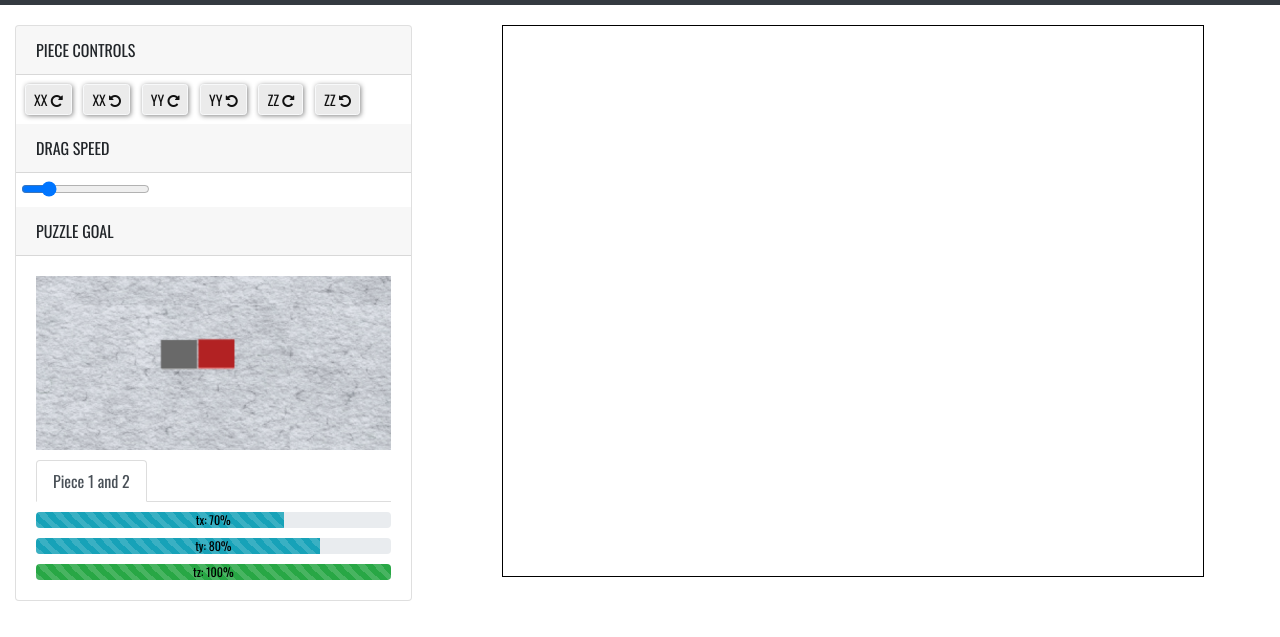
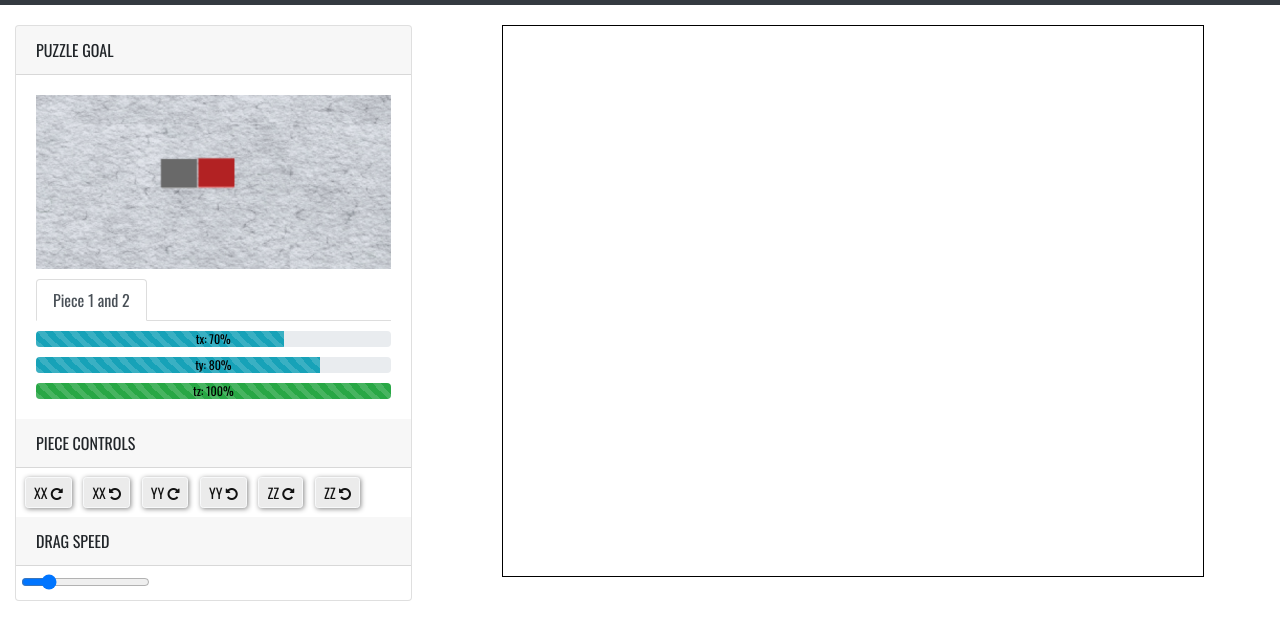
Before and after one commit to DanielaSimoes/cv, a plain HTML site: page index.html in a window 1280 px wide. Shown: the part 51-688 px from the top of the page. Drawn offline with nearby package versions, Linux system fonts and the light colour scheme.

Commit message:
Img puzzle goal and puzzle goal up

```diff
--- a/index.html
+++ b/index.html
@@ -43,6 +43,22 @@
             <div class="col-lg-4">
                 <div class="card">
                     <div class="card-header text-uppercase">
+                        puzzle goal <span id="puzzle_success"  class="badge badge-success">Success</span>
+                    </div>
+                    <div class="card-body">
+                        <div class="row">
+                            <div class="col-lg-12">
+                                <img id="helper_img" src="img/puzzle1.png" style="width: 100%;">
+                            </div>
+                        </div>
+                        <div class="row" style="margin-top: 10px">
+                            <div class="col-lg-12">
+                                <ul class="nav nav-tabs" id="completed_list" role="list"></ul>
+                                <div class="tab-content" id="completed_content"></div>
+                            </div>
+                        </div>
+                    </div>
+                    <div class="card-header text-uppercase">
                         piece controls
                     </div>
                     <div class="card-body" style="padding: 5px">
@@ -58,22 +74,6 @@
                     </div>
                     <div class="card-body" style="padding: 5px">
                         <input type="range" id="speed" min="0.001" value="0.0026" max="0.01" step="0.0001">
-                    </div>
-                    <div class="card-header text-uppercase">
-                        puzzle goal <span id="puzzle_success"  class="badge badge-success">Success</span>
-                    </div>
-                    <div class="card-body">
-                        <div class="row">
-                            <div class="col-lg-12">
-                                <img src="img/puzzle1.png" style="width: 100%;">
-                            </div>
-                        </div>
-                        <div class="row" style="margin-top: 10px">
-                            <div class="col-lg-12">
-                                <ul class="nav nav-tabs" id="completed_list" role="list"></ul>
-                                <div class="tab-content" id="completed_content"></div>
-                            </div>
-                        </div>
                     </div>
                 </div>
             </div>
--- a/js/cv/runWebGL.js
+++ b/js/cv/runWebGL.js
@@ -17,6 +17,8 @@ function runWebGL() {
             selected_obj_id = puzzle_definition["puzzle_pieces"][0]["id"];
             webgl = new Puzzle(puzzle_definition);
 
+            $("#helper_img").attr("src", puzzle_definition["helper_img"]);
+
             $.ajax({
                 dataType: "json",
                 url: "/puzzles/puzzle" + (parseInt(puzzle_id)+1) + ".json",
--- a/puzzles/puzzle1.json
+++ b/puzzles/puzzle1.json
@@ -1,6 +1,7 @@
 {
   "title": "Puzzle Components",
   "backgroud_url": "img/background.png",
+  "helper_img": "img/puzzle1.png",
   "puzzle_pieces": [
     {
       "id": "cubored",
--- a/puzzles/puzzle2.json
+++ b/puzzles/puzzle2.json
@@ -1,6 +1,7 @@
 {
   "title": "Puzzle Components",
   "backgroud_url": "img/background.png",
+  "helper_img": "img/puzzle2.png",
   "puzzle_pieces": [
     {
       "id": "cubored",
--- a/puzzles/puzzle3.json
+++ b/puzzles/puzzle3.json
@@ -1,6 +1,7 @@
 {
   "title": "Puzzle Components",
   "backgroud_url": "img/background.png",
+  "helper_img": "img/puzzle3.png",
   "puzzle_pieces": [
     {
       "id": "cuboblue",
```
